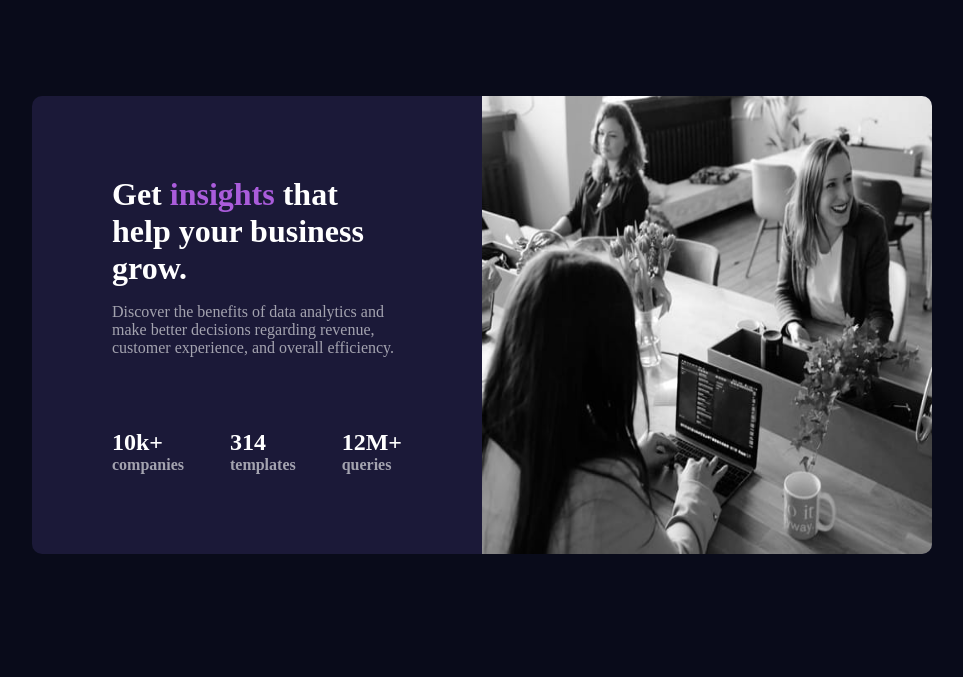
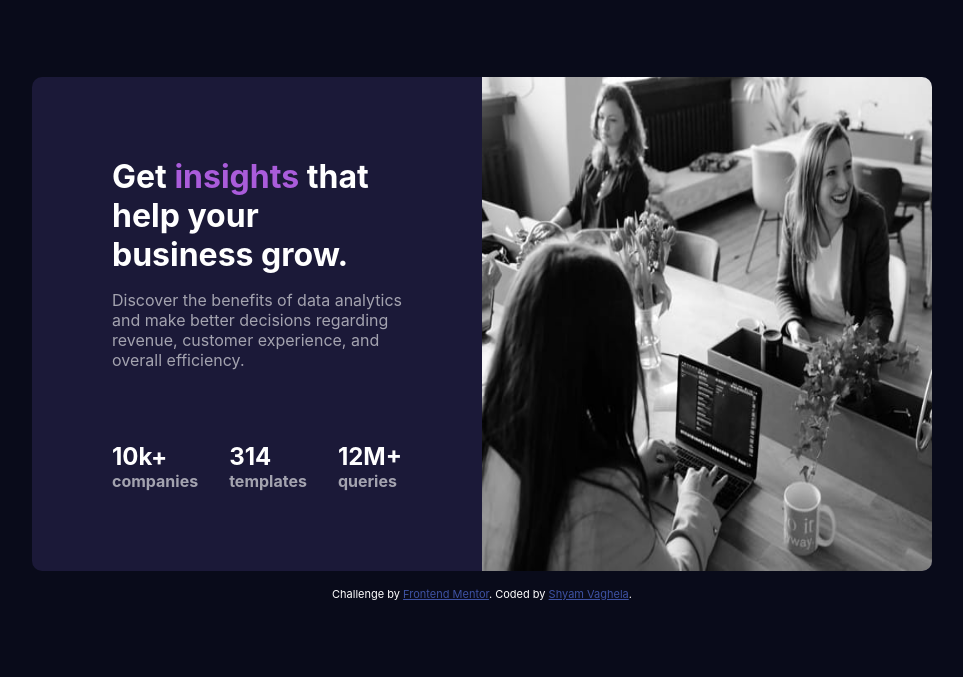
Before and after one commit to Shyam101/HTML-CSS-challenges, a PHP site: page / in a window 1280 px wide. Shown: the top 677 px of the page, without its empty margins (158-1121 px from the left). Run offline with PHP 8.4, Linux system fonts and the light colour scheme; some web fonts are replaced.

Commit message:
fixed fonts

```diff
--- a/index.html
+++ b/index.html
@@ -5,7 +5,6 @@
   <meta name="viewport" content="width=device-width, initial-scale=1.0"> <!-- displays site properly based on user's device -->
 
   <link rel="icon" type="image/png" sizes="32x32" href="./images/favicon-32x32.png">
-  <link rel="stylesheet" href="https://fonts.google.com/specimen/Lexend+Deca">
   <title>Frontend Mentor | Stats preview card component</title>
   <link rel="stylesheet" href="style.css" class="css">
 
@@ -40,19 +39,12 @@
       </div>
       <img  src="./images/image-header-desktop.jpg" >
     </div>
+    <div class="attribution">
+      Challenge by <a href="https://www.frontendmentor.io?ref=challenge" target="_blank">Frontend Mentor</a>.
+      Coded by <a href="https://github.com/Shyam101/HTML-CSS-challenges">Shyam Vaghela</a>.
+    </div>
   </div>
-  <!-- Get insights that help your business grow.
 
-  Discover the benefits of data analytics and make better decisions regarding revenue, customer
-  experience, and overall efficiency.
 
-  10k+ companies
-  314 templates
-  12m+ queries -->
-
-  <!-- <div class="attribution">
-    Challenge by <a href="https://www.frontendmentor.io?ref=challenge" target="_blank">Frontend Mentor</a>.
-    Coded by <a href="#">Your Name Here</a>.
-  </div> -->
 </body>
 </html>
--- a/style.css
+++ b/style.css
@@ -8,10 +8,14 @@
     --soft-violet:        hsl(277, 64%, 61%);
 }
 
+@import url('https://fonts.googleapis.com/css2?family=Inter:wght@400;700&display=swap');
+@import url('https://fonts.googleapis.com/css2?family=Lexend+Deca&display=swap');
+
 * {
     margin: 0;
     padding: 0;
     box-sizing: border-box;
+    font-family: 'Inter', sans-serif;
 }
 
 body {
@@ -23,7 +27,7 @@ body {
 .container {
     /* width: 100%; */
     margin: auto;
-    padding: 7.5vw;
+    padding: 6vw;
 }
 
 .split {
@@ -107,11 +111,8 @@ body {
         margin-top: 2rem;
     }
 }
-/*
-- White (main heading, stats): hsl(0, 0%, 100%)
-- Slightly transparent white (main paragraph): hsla(0, 0%, 100%, 0.75)
-- Slightly transparent white (stat headings): hsla(0, 0%, 100%, 0.6) */
-/*
-Very dark blue (main background): hsl(233, 47%, 7%)
-- Dark desaturated blue (card background): hsl(244, 38%, 16%)
-- Soft violet (accent): hsl(277, 64%, 61%) */
+.attribution {
+    color: var(--white);
+    margin-top: 1rem;
+    position: relative;
+}
```
